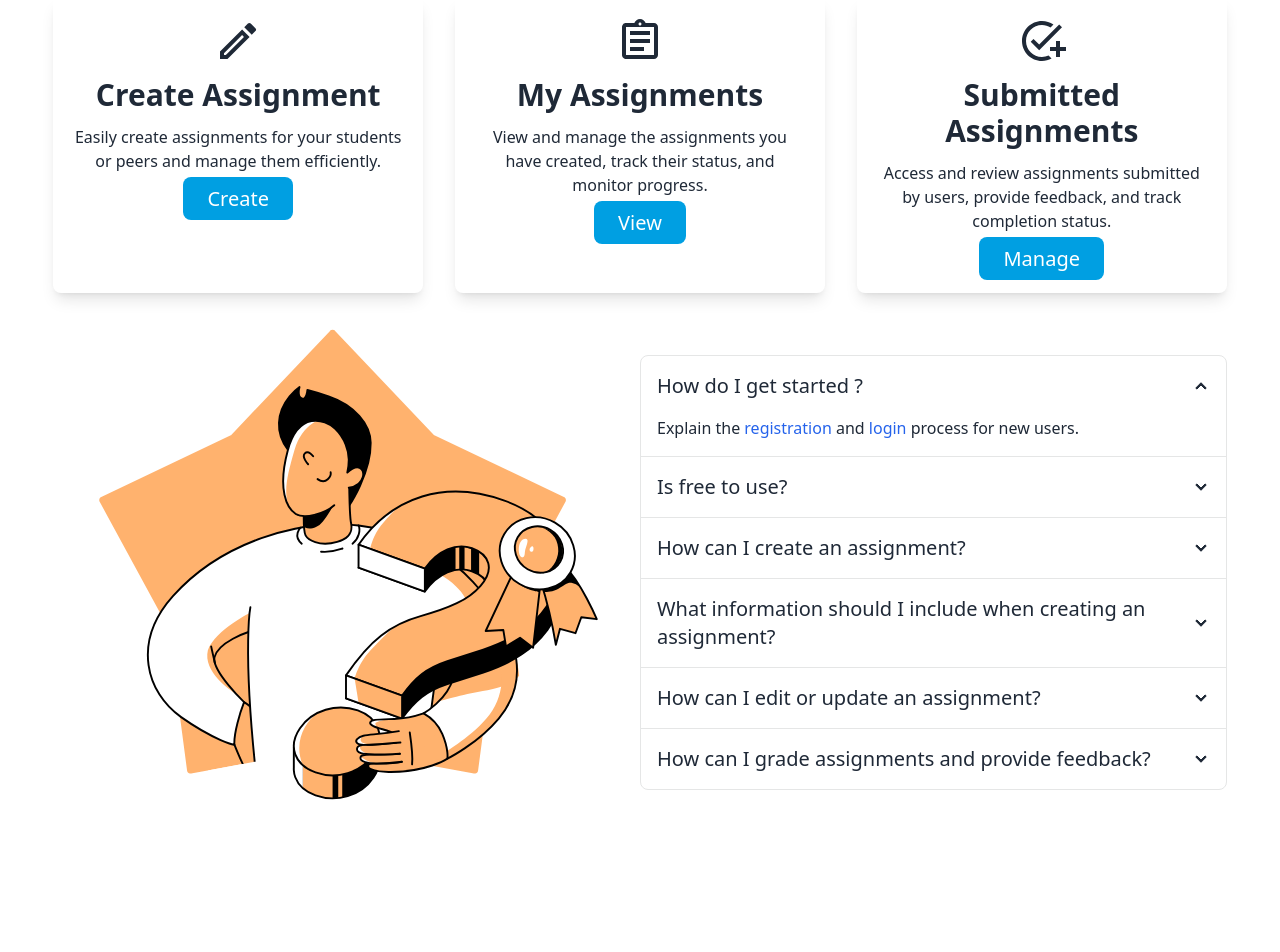
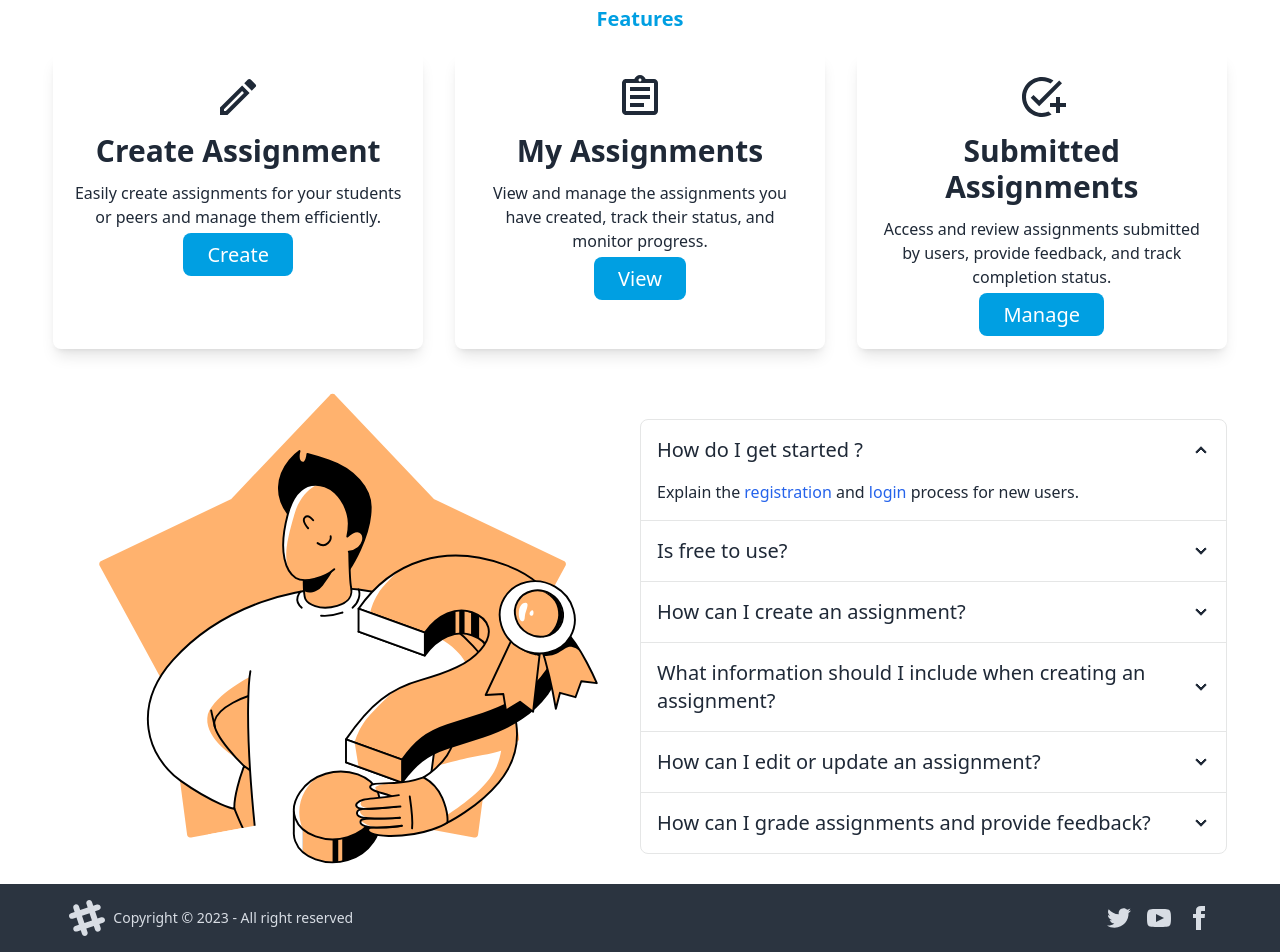
Before and after one commit to naimur8606/Education, a React (Vite) app: page / in a window 1280 px wide. Shown: the part 755-1707 px from the top of the page. Before the commit the page ends 1575 px from the top, so only its background shows below. Built offline with nearby package versions, Linux system fonts and the light colour scheme.

Commit message:
fotter added

```diff
--- /dev/null
+++ b/src/Components/Footer/Footer.jsx
@@ -0,0 +1,21 @@
+
+const Footer = () => {
+    return (
+        <div className="bg-neutral">
+            <footer className="footer items-center p-4 w-11/12 mx-auto text-neutral-content">
+            <aside className="items-center grid-flow-col">
+                <svg width="36" height="36" viewBox="0 0 24 24" xmlns="http://www.w3.org/2000/svg" fillRule="evenodd" clipRule="evenodd" className="fill-current"><path d="M22.672 15.226l-2.432.811.841 2.515c.33 1.019-.209 2.127-1.23 2.456-1.15.325-2.148-.321-2.463-1.226l-.84-2.518-5.013 1.677.84 2.517c.391 1.203-.434 2.542-1.831 2.542-.88 0-1.601-.564-1.86-1.314l-.842-2.516-2.431.809c-1.135.328-2.145-.317-2.463-1.229-.329-1.018.211-2.127 1.231-2.456l2.432-.809-1.621-4.823-2.432.808c-1.355.384-2.558-.59-2.558-1.839 0-.817.509-1.582 1.327-1.846l2.433-.809-.842-2.515c-.33-1.02.211-2.129 1.232-2.458 1.02-.329 2.13.209 2.461 1.229l.842 2.515 5.011-1.677-.839-2.517c-.403-1.238.484-2.553 1.843-2.553.819 0 1.585.509 1.85 1.326l.841 2.517 2.431-.81c1.02-.33 2.131.211 2.461 1.229.332 1.018-.21 2.126-1.23 2.456l-2.433.809 1.622 4.823 2.433-.809c1.242-.401 2.557.484 2.557 1.838 0 .819-.51 1.583-1.328 1.847m-8.992-6.428l-5.01 1.675 1.619 4.828 5.011-1.674-1.62-4.829z"></path></svg>
+                <p>Copyright © 2023 - All right reserved</p>
+            </aside>
+            <nav className="grid-flow-col gap-4 md:place-self-center md:justify-self-end">
+                <a><svg xmlns="http://www.w3.org/2000/svg" width="24" height="24" viewBox="0 0 24 24" className="fill-current"><path d="M24 4.557c-.883.392-1.832.656-2.828.775 1.017-.609 1.798-1.574 2.165-2.724-.951.564-2.005.974-3.127 1.195-.897-.957-2.178-1.555-3.594-1.555-3.179 0-5.515 2.966-4.797 6.045-4.091-.205-7.719-2.165-10.148-5.144-1.29 2.213-.669 5.108 1.523 6.574-.806-.026-1.566-.247-2.229-.616-.054 2.281 1.581 4.415 3.949 4.89-.693.188-1.452.232-2.224.084.626 1.956 2.444 3.379 4.6 3.419-2.07 1.623-4.678 2.348-7.29 2.04 2.179 1.397 4.768 2.212 7.548 2.212 9.142 0 14.307-7.721 13.995-14.646.962-.695 1.797-1.562 2.457-2.549z"></path></svg>
+                </a>
+                <a><svg xmlns="http://www.w3.org/2000/svg" width="24" height="24" viewBox="0 0 24 24" className="fill-current"><path d="M19.615 3.184c-3.604-.246-11.631-.245-15.23 0-3.897.266-4.356 2.62-4.385 8.816.029 6.185.484 8.549 4.385 8.816 3.6.245 11.626.246 15.23 0 3.897-.266 4.356-2.62 4.385-8.816-.029-6.185-.484-8.549-4.385-8.816zm-10.615 12.816v-8l8 3.993-8 4.007z"></path></svg></a>
+                <a><svg xmlns="http://www.w3.org/2000/svg" width="24" height="24" viewBox="0 0 24 24" className="fill-current"><path d="M9 8h-3v4h3v12h5v-12h3.642l.358-4h-4v-1.667c0-.955.192-1.333 1.115-1.333h2.885v-5h-3.808c-3.596 0-5.192 1.583-5.192 4.615v3.385z"></path></svg></a>
+            </nav>
+        </footer>
+        </div>
+    );
+};
+
+export default Footer;
--- a/src/Components/Home/Banner.jsx
+++ b/src/Components/Home/Banner.jsx
@@ -5,7 +5,7 @@
            <img className="w-full h-[40vh] md:h-[300px] lg:h-[90vh]" src="https://i.ibb.co/d22kHYM/banner-ass.png" alt="" />
            <div className="absolute top-0 h-[40vh] md:h-[300px] lg:h-[90vh] w-full flex items-center justify-center text-white text-center">
                 <div className="w-11/12 md:w-2/3">
-                    <h2 className="text-4xl md:text-6xl font-semibold lg:font-bold">Let's Find the <span className="text-[#009fe2]">Assignment</span></h2>
+                    <h2 className="text-4xl md:text-6xl font-semibold lg:font-bold">Let's Arrange the <span className="text-[#009fe2]">Assignment</span></h2>
 
                 </div>
             </div>
--- a/src/Components/Home/Feature.jsx
+++ b/src/Components/Home/Feature.jsx
@@ -3,7 +3,9 @@
 
 const Feature = () => {
     return (
-        <div className='w-11/12 mx-auto my-8 grid gap-8 grid-cols-1 md:grid-cols-2 lg:grid-cols-3'>
+        <div className='w-11/12 mx-auto my-10 '>
+            <h4 className='text-center font-semibold text-xl text-[#009fe2] mb-5'>Features</h4>
+            <div className='grid gap-8 grid-cols-1 md:grid-cols-2 lg:grid-cols-3'>
             <div className="shadow-lg rounded-lg p-5 space-y-3 text-center">
                 <MdOutlineCreate className='text-5xl mx-auto'></MdOutlineCreate>
                 <h3 className="text-2xl md:text-3xl font-semibold">Create Assignment</h3>
@@ -31,6 +33,7 @@
                 </div>
             </div>
         </div>
+        </div>
     );
 };
 
--- a/src/Layout/MainLayout.jsx
+++ b/src/Layout/MainLayout.jsx
@@ -1,11 +1,13 @@
 import { Outlet } from "react-router-dom";
 import Navbar from "../Components/Navbar/Navbar";
+import Footer from "../Components/Footer/Footer";
 
 const MainLayout = () => {
     return (
         <div>
             <Navbar></Navbar>
             <Outlet></Outlet>
+            <Footer></Footer>
         </div>
     );
 };
```
